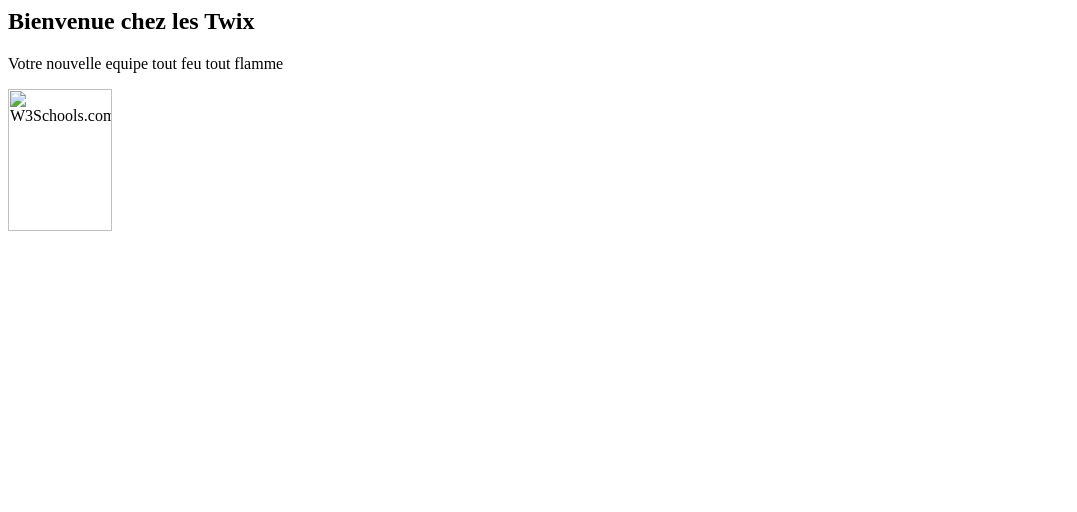
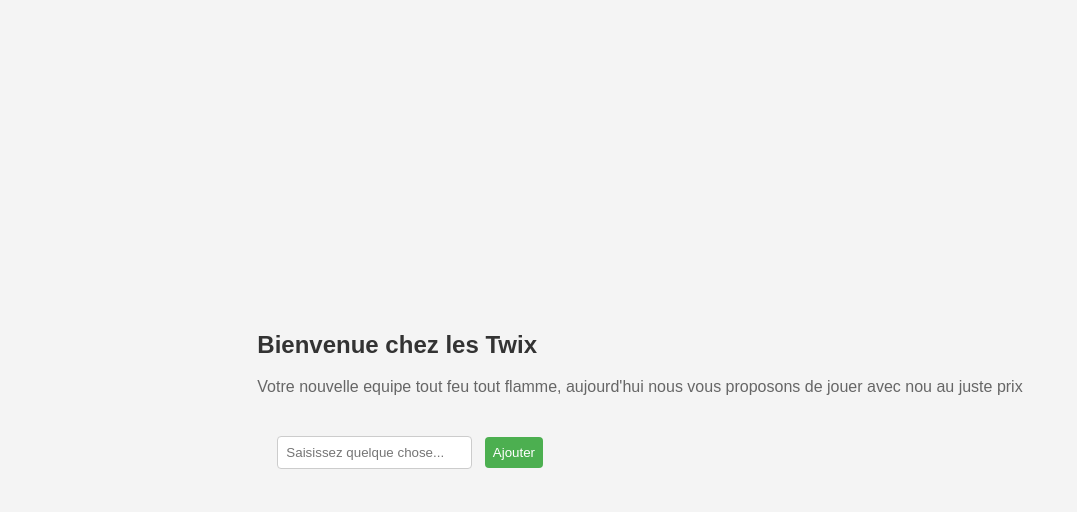
Before and after one commit to NathanaelMo/JustePrix, a plain HTML site: page index.html in a window 1280 px wide. Shown: the whole page, without its empty margins (0-1077 px from the left). Drawn offline with Linux system fonts and the light colour scheme.

Commit message:
Ajout d'un css pour le formulaire du jeu

```diff
--- a/index.html
+++ b/index.html
@@ -1,10 +1,18 @@
-<html>
+<!DOCTYPE html>
+<html lang="en">
+<head>
+  <meta charset="UTF-8">
+  <meta name="viewport" content="width=device-width, initial-scale=1.0">
+  <link rel="stylesheet" type="text/css" href="style.css">
+</head>
 <body>
+      <div><h2>Bienvenue chez les Twix</h2>
+<p>Votre nouvelle equipe tout feu tout flamme, aujourd'hui nous vous proposons de jouer avec nou au juste prix</p>
+<div>
 
-<h2>Bienvenue chez les Twix</h2>
-<p>Votre nouvelle equipe tout feu tout flamme</p>
-<script src="nomDeMonFichier.js"></script>
-<img src="w3schools.jpg" alt="W3Schools.com" width="104" height="142">
+    <input type="text" class="mini-input" placeholder="Saisissez quelque chose...">
+    <button class="add-button">Ajouter</button></div>
+  </div>
 
 </body>
 </html>
--- /dev/null
+++ b/style.css
@@ -0,0 +1,40 @@
+body {
+    font-family: Arial, sans-serif;
+    background-color: #f4f4f4;
+    margin: 0;
+    display: flex;
+    align-items: center;
+    justify-content: center;
+    height: 100vh;
+  }
+
+  div {
+    text-align: left;
+    padding: 20px;
+  }
+
+  h2 {
+    color: #333;
+    text-align: left;
+  }
+
+  p {
+    color: #666;
+    margin-bottom: 20px;
+  }
+
+  .mini-input {
+    padding: 8px;
+    border: 1px solid #ccc;
+    border-radius: 4px;
+    margin-right: 8px;
+  }
+
+  .add-button {
+    padding: 8px;
+    background-color: #4caf50;
+    color: #fff;
+    border: none;
+    border-radius: 4px;
+    cursor: pointer;
+  }
```
